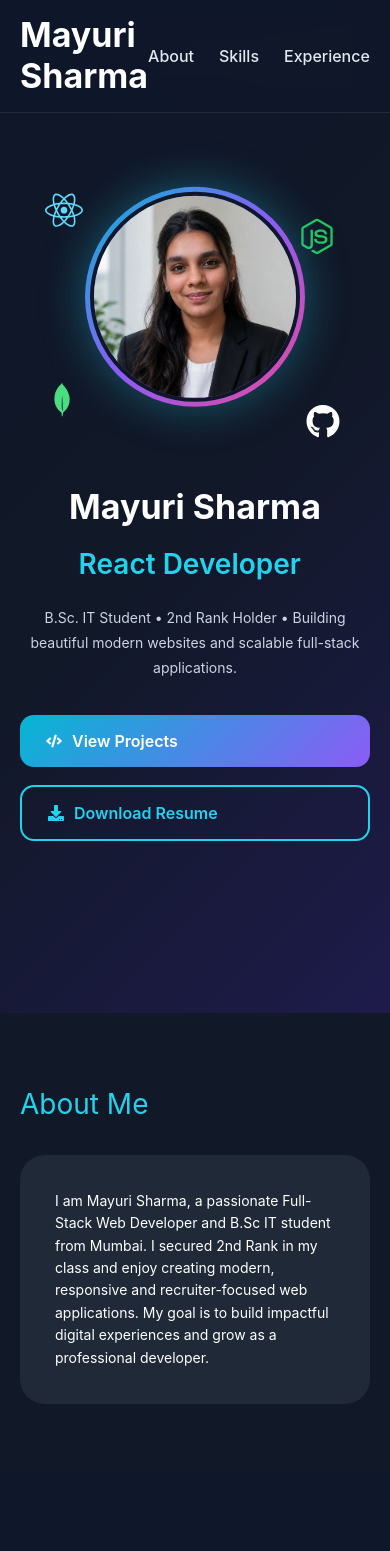
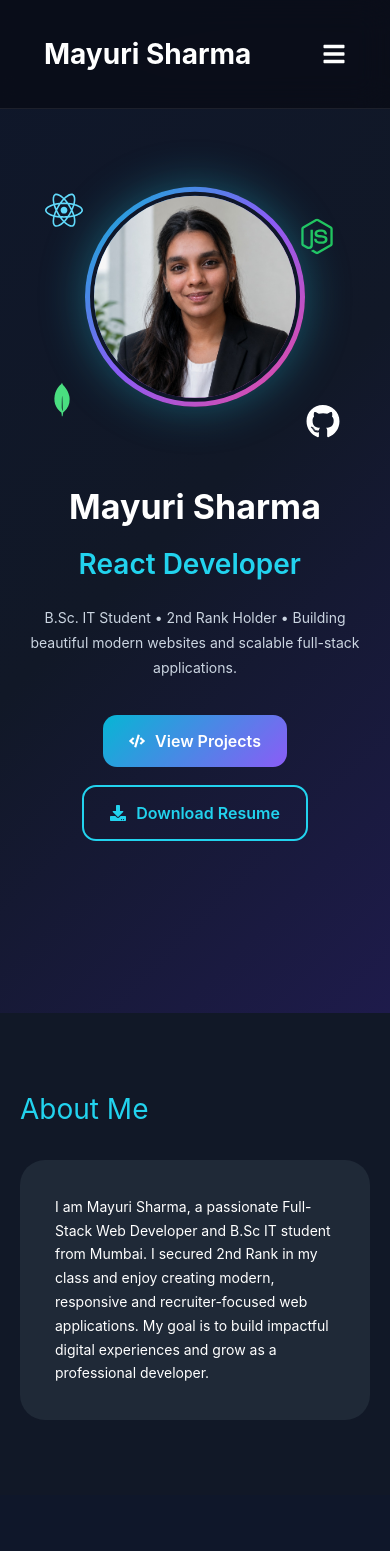
Before and after one commit to MayuriSharma15/PORTFOLIO, a React app in the folder frontend/: page / in a window 390 px wide. Shown: the top 1551 px of the page. Built offline with nearby package versions, Linux system fonts and the light colour scheme; the HTML template or start-up script is replaced by a standard one.

Commit message:
Added global responsiveness

```diff
--- a/frontend/src/App.css
+++ b/frontend/src/App.css
@@ -1,294 +1,6 @@
-.counter {
-  font-size: 16px;
-  padding: 5px 10px;
-  border-radius: 5px;
-  color: var(--accent);
-  background: var(--accent-bg);
-  border: 2px solid transparent;
-  transition: border-color 0.3s;
-  margin-bottom: 24px;
+/* App.css */
 
-  &:hover {
-    border-color: var(--accent-border);
-  }
-  &:focus-visible {
-    outline: 2px solid var(--accent);
-    outline-offset: 2px;
-  }
+#root{
+  width:100%;
+  overflow-x:hidden;
 }
-
-.hero {
-  position: relative;
-
-  .base,
-  .framework,
-  .vite {
-    inset-inline: 0;
-    margin: 0 auto;
-  }
-
-  .base {
-    width: 170px;
-    position: relative;
-    z-index: 0;
-  }
-
-  .framework,
-  .vite {
-    position: absolute;
-  }
-
-  .framework {
-    z-index: 1;
-    top: 34px;
-    height: 28px;
-    transform: perspective(2000px) rotateZ(300deg) rotateX(44deg) rotateY(39deg)
-      scale(1.4);
-  }
-
-  .vite {
-    z-index: 0;
-    top: 107px;
-    height: 26px;
-    width: auto;
-    transform: perspective(2000px) rotateZ(300deg) rotateX(40deg) rotateY(39deg)
-      scale(0.8);
-  }
-}
-
-#center {
-  display: flex;
-  flex-direction: column;
-  gap: 25px;
-  place-content: center;
-  place-items: center;
-  flex-grow: 1;
-
-  @media (max-width: 1024px) {
-    padding: 32px 20px 24px;
-    gap: 18px;
-  }
-}
-
-#next-steps {
-  display: flex;
-  border-top: 1px solid var(--border);
-  text-align: left;
-
-  & > div {
-    flex: 1 1 0;
-    padding: 32px;
-    @media (max-width: 1024px) {
-      padding: 24px 20px;
-    }
-  }
-
-  .icon {
-    margin-bottom: 16px;
-    width: 22px;
-    height: 22px;
-  }
-
-  @media (max-width: 1024px) {
-    flex-direction: column;
-    text-align: center;
-  }
-}
-
-#docs {
-  border-right: 1px solid var(--border);
-
-  @media (max-width: 1024px) {
-    border-right: none;
-    border-bottom: 1px solid var(--border);
-  }
-}
-
-#next-steps ul {
-  list-style: none;
-  padding: 0;
-  display: flex;
-  gap: 8px;
-  margin: 32px 0 0;
-
-  .logo {
-    height: 18px;
-  }
-
-  a {
-    color: var(--text-h);
-    font-size: 16px;
-    border-radius: 6px;
-    background: var(--social-bg);
-    display: flex;
-    padding: 6px 12px;
-    align-items: center;
-    gap: 8px;
-    text-decoration: none;
-    transition: box-shadow 0.3s;
-
-    &:hover {
-      box-shadow: var(--shadow);
-    }
-    .button-icon {
-      height: 18px;
-      width: 18px;
-    }
-  }
-
-  @media (max-width: 1024px) {
-    margin-top: 20px;
-    flex-wrap: wrap;
-    justify-content: center;
-
-    li {
-      flex: 1 1 calc(50% - 8px);
-    }
-
-    a {
-      width: 100%;
-      justify-content: center;
-      box-sizing: border-box;
-    }
-  }
-}
-
-#spacer {
-  height: 88px;
-  border-top: 1px solid var(--border);
-  @media (max-width: 1024px) {
-    height: 48px;
-  }
-}
-
-.ticks {
-  position: relative;
-  width: 100%;
-
-  &::before,
-  &::after {
-    content: '';
-    position: absolute;
-    top: -4.5px;
-    border: 5px solid transparent;
-  }
-
-  &::before {
-    left: 0;
-    border-left-color: var(--border);
-  }
-  &::after {
-    right: 0;
-    border-right-color: var(--border);
-  }
-}
-
-/* RESPONSIVE DESIGN */
-
-* {
-  box-sizing: border-box;
-  }
-
-html,
-body {
-overflow-x: hidden;
-}
-
-img {
-max-width: 100%;
-height: auto;
-}
-
-section {
-width: 100%;
-overflow-x: hidden;
-}
-
-/* TABLETS */
-@media (max-width: 1024px) {
-
-h1 {
-font-size: 48px !important;
-}
-
-h2 {
-font-size: 36px !important;
-}
-
-p {
-font-size: 15px !important;
-}
-
-.container,
-.wrapper,
-.hero-content {
-padding: 0 20px !important;
-}
-}
-
-/* MOBILE */
-@media (max-width: 768px) {
-
-body {
-overflow-x: hidden;
-}
-
-h1 {
-font-size: 34px !important;
-line-height: 1.2;
-}
-
-h2 {
-font-size: 28px !important;
-}
-
-h3 {
-font-size: 22px !important;
-}
-
-p {
-font-size: 14px !important;
-line-height: 1.6;
-}
-
-section {
-padding: 70px 20px !important;
-}
-
-button {
-width: 100%;
-}
-
-/* FLEX LAYOUTS */
-.flex,
-.hero,
-.about-container,
-.contact-container,
-.project-container {
-flex-direction: column !important;
-text-align: center;
-}
-
-/* GRID LAYOUTS */
-.grid {
-grid-template-columns: 1fr !important;
-}
-
-/* NAVBAR */
-nav {
-padding: 15px 20px !important;
-}
-
-ul {
-gap: 12px !important;
-flex-wrap: wrap;
-justify-content: center;
-}
-
-/* CARDS */
-.card,
-.project-card,
-.skill-card {
-width: 100% !important;
-}
-}
--- a/frontend/src/components/Navbar.jsx
+++ b/frontend/src/components/Navbar.jsx
@@ -1,68 +1,115 @@
+import { useState } from "react";
 import { motion } from "framer-motion";
+import { FaBars, FaTimes } from "react-icons/fa";
 
 export default function Navbar() {
 
+  const [open, setOpen] = useState(false);
+
   const links = [
-    "about",
-    "skills",
-    "experience",
-    "projects",
-    "achievements",
-    "education",
-    "contact"
+    "About",
+    "Skills",
+    "Experience",
+    "Projects",
+    "Achievements",
+    "Education",
+    "Contact"
   ];
 
   return (
     <motion.nav
       initial={{ y: -80 }}
       animate={{ y: 0 }}
-      transition={{ duration: 0.5 }}
+      transition={{ duration: 0.6 }}
       style={{
         position: "fixed",
         top: 0,
+        left: 0,
         width: "100%",
-        padding: "18px 50px",
-        background: "rgba(15,23,42,0.75)",
-        backdropFilter: "blur(14px)",
-        borderBottom:
-          "1px solid rgba(255,255,255,0.08)",
+        zIndex: 999,
+        background: "rgba(8,11,20,0.75)",
+        backdropFilter: "blur(16px)",
+        borderBottom: "1px solid rgba(255,255,255,0.08)"
+      }}
+    >
+      <div
+        style={{
+          maxWidth: "1200px",
+          margin: "auto",
+          padding: "18px 24px",
           display: "flex",
           justifyContent: "space-between",
-        alignItems: "center",
-        zIndex: 1000
+          alignItems: "center"
         }}
       >
-      <h1
+        {/* LOGO */}
+        <h2
           style={{
-          color: "white",
-          fontWeight: "700",
-          fontSize: "24px"
+            fontSize: "22px",
+            fontWeight: "700"
           }}
         >
           Mayuri Sharma
-      </h1>
+        </h2>
 
+        {/* DESKTOP MENU */}
+        <ul className="desktop-menu">
+          {links.map((item) => (
+            <li key={item}>
+              <a
+                href={`#${item.toLowerCase()}`}
+                style={{
+                  color: "white",
+                  textDecoration: "none"
+                }}
+              >
+                {item}
+              </a>
+            </li>
+          ))}
+        </ul>
+
+        {/* MOBILE BUTTON */}
         <div
+          className="mobile-icon"
+          onClick={() => setOpen(!open)}
           style={{
-          display: "flex",
-          gap: "25px"
+            color: "white",
+            fontSize: "24px",
+            cursor: "pointer"
+          }}
+        >
+          {open ? <FaTimes /> : <FaBars />}
+        </div>
+      </div>
+
+      {/* MOBILE MENU */}
+      {open && (
+        <motion.div
+          initial={{ opacity: 0, y: -20 }}
+          animate={{ opacity: 1, y: 0 }}
+          style={{
+            background: "#0f172a",
+            padding: "20px"
           }}
         >
           {links.map((item) => (
             <a
               key={item}
-            href={`#${item}`}
+              href={`#${item.toLowerCase()}`}
+              onClick={() => setOpen(false)}
               style={{
-              color: "#e2e8f0",
+                display: "block",
+                color: "white",
                 textDecoration: "none",
-              fontWeight: "500"
+                padding: "12px 0"
               }}
             >
-            {item.charAt(0).toUpperCase() +
-              item.slice(1)}
+              {item}
             </a>
           ))}
-      </div>
+        </motion.div>
+      )}
     </motion.nav>
   );
 }
--- a/frontend/src/index.css
+++ b/frontend/src/index.css
@@ -2,12 +2,10 @@
 
 :root{
   --bg:#080b14;
-  --card:rgba(255,255,255,0.06);
-  --glass:rgba(255,255,255,0.08);
+  --glass:rgba(255,255,255,0.06);
   --border:rgba(255,255,255,0.12);
   --primary:#8b5cf6;
   --secondary:#06b6d4;
-  --text:#ffffff;
 }
 
 *{
@@ -21,17 +19,22 @@ html{
 }
 
 body{
-  background:var(--bg);
+  background:#080b14;
   color:white;
   font-family:Inter,sans-serif;
   overflow-x:hidden;
 }
 
+/* GLASS EFFECT */
+
 .glass{
   background:var(--glass);
-  backdrop-filter:blur(20px);
+  backdrop-filter:blur(18px);
   border:1px solid var(--border);
+  border-radius:24px;
 }
+
+/* TITLES */
 
 .gradient-text{
   background:linear-gradient(
@@ -43,112 +46,145 @@ body{
   -webkit-text-fill-color:transparent;
 }
 
-/* RESPONSIVE DESIGN */
+/* GLOBAL */
 
-* {
-  box-sizing: border-box;
+img{
+  max-width:100%;
+  height:auto;
+  display:block;
 }
 
-html,
-body {
-overflow-x: hidden;
+section{
+  width:100%;
+  overflow:hidden;
 }
 
-img {
-max-width: 100%;
-height: auto;
+/* DESKTOP */
+
+.container{
+  width:100%;
+  max-width:1200px;
+  margin:auto;
 }
 
-section {
-width: 100%;
-overflow-x: hidden;
+/* TABLET */
+
+@media(max-width:1024px){
+
+  h1{
+    font-size:48px !important;
   }
 
-/* TABLETS */
-@media (max-width: 1024px) {
-
-h1 {
-font-size: 48px !important;
+  h2{
+    font-size:38px !important;
   }
 
-h2 {
-font-size: 36px !important;
+  h3{
+    font-size:24px !important;
   }
 
-p {
-font-size: 15px !important;
+  section{
+    padding:90px 30px !important;
   }
 
-.container,
-.wrapper,
-.hero-content {
-padding: 0 20px !important;
+  nav{
+    padding:18px 30px !important;
   }
 }
 
 /* MOBILE */
-@media (max-width: 768px) {
 
-body {
-overflow-x: hidden;
+@media(max-width:768px){
+
+  body{
+    overflow-x:hidden;
   }
 
-h1 {
-font-size: 34px !important;
-line-height: 1.2;
+  h1{
+    font-size:34px !important;
+    line-height:1.2;
   }
 
-h2 {
-font-size: 28px !important;
+  h2{
+    font-size:28px !important;
   }
 
-h3 {
-font-size: 22px !important;
+  h3{
+    font-size:20px !important;
   }
 
-p {
-font-size: 14px !important;
-line-height: 1.6;
+  p{
+    font-size:14px !important;
+    line-height:1.7;
   }
 
-section {
-padding: 70px 20px !important;
+  section{
+    padding:75px 20px !important;
   }
 
-button {
-width: 100%;
+  button,
+  a{
+    max-width:100%;
   }
 
-/* FLEX LAYOUTS */
-.flex,
-.hero,
-.about-container,
-.contact-container,
-.project-container {
-flex-direction: column !important;
-text-align: center;
+  /* FLEX */
+
+  .flex{
+    flex-direction:column !important;
   }
 
-/* GRID LAYOUTS */
-.grid {
-grid-template-columns: 1fr !important;
+  /* GRID */
+
+  .grid{
+    grid-template-columns:1fr !important;
   }
 
   /* NAVBAR */
-nav {
-padding: 15px 20px !important;
+
+  nav{
+    padding:15px 20px !important;
+    flex-wrap:wrap;
+    gap:14px;
   }
 
-ul {
-gap: 12px !important;
-flex-wrap: wrap;
-justify-content: center;
+  nav ul{
+    flex-wrap:wrap;
+    justify-content:center;
+    gap:14px !important;
   }
 
   /* CARDS */
-.card,
-.project-card,
-.skill-card {
-width: 100% !important;
+
+  .glass{
+    width:100% !important;
+  }
+
+  /* PROJECT BUTTONS */
+
+  .project-buttons{
+    flex-direction:column !important;
   }
 }
+
+/* NAVBAR RESPONSIVE */
+
+.desktop-menu{
+  display:flex;
+  gap:30px;
+  list-style:none;
+}
+
+.mobile-icon{
+  display:none;
+}
+
+@media(max-width:768px){
+
+  .desktop-menu{
+    display:none;
+  }
+
+  .mobile-icon{
+    display:block;
+  }
+}
--- a/frontend/src/sections/Projects.jsx
+++ b/frontend/src/sections/Projects.jsx
@@ -51,33 +51,33 @@ export default function Projects() {
       <div className="max-w-6xl mx-auto">
 
       <motion.h2
-          initial={{opacity:0,y:30}}
-          whileInView={{opacity:1,y:0}}
-          viewport={{once:true}}
-          transition={{duration:0.6}}
+  initial={{ opacity:0, y:30 }}
+  whileInView={{ opacity:1, y:0 }}
+  viewport={{ once:true }}
+  transition={{ duration:0.6 }}
   style={{
-            fontSize:"42px",
+    fontSize:"58px",
     fontWeight:"700",
-            textAlign:"center"
+    color:"#22d3ee",
+    marginBottom:"15px"
   }}
 >
-          Featured Projects
+  Projects
 </motion.h2>
 
 <motion.p
-          initial={{opacity:0}}
-          whileInView={{opacity:1}}
-          viewport={{once:true}}
-          transition={{delay:0.2}}
+  initial={{ opacity:0 }}
+  whileInView={{ opacity:1 }}
+  viewport={{ once:true }}
+  transition={{ delay:0.2 }}
   style={{
-            textAlign:"center",
     color:"#94a3b8",
-            marginTop:"10px"
+    marginBottom:"50px",
+    fontSize:"18px"
   }}
 >
   Full-stack projects showcasing design and development skills
 </motion.p>
-
         <div
           style={{
             display:"grid",
```
Also changed, not shown: frontend/src/sections/Achievements.jsx (+13 -17 lines). Lines whose indentation alone changed are shown as unchanged.
